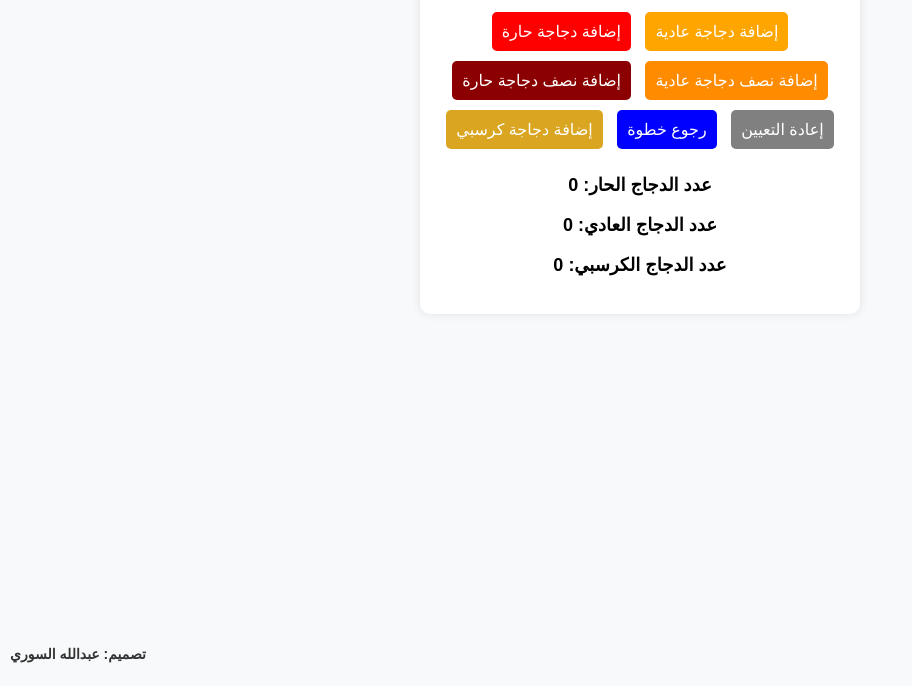
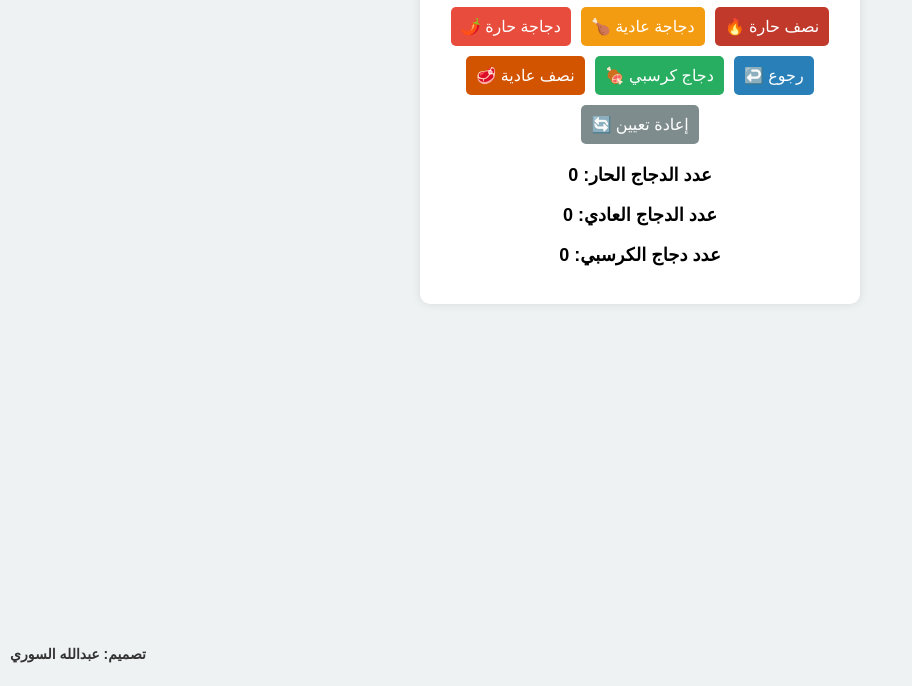
Before and after one commit to baatws/my-website, a plain HTML site: page index.html in a window 1280 px wide. Shown: the part 114-800 px from the top of the page, without its empty margins (0-912 px from the left). Drawn offline with Linux system fonts and the light colour scheme.

Commit message:
Update index.html

```diff
--- a/index.html
+++ b/index.html
@@ -7,7 +7,7 @@
     <style>
         body {
             font-family: Arial, sans-serif;
-            background-color: #f8f9fa;
+            background-color: #eef2f3;
             text-align: center;
             padding: 20px;
             margin: 0;
@@ -23,34 +23,40 @@
         }
 
         h1 {
-            color: #333;
+            color: #444;
         }
 
         .buttons {
+            display: flex;
+            flex-wrap: wrap;
+            justify-content: center;
+            gap: 10px;
             margin-bottom: 20px;
         }
 
         button {
             padding: 10px;
-            margin: 5px;
             border: none;
             border-radius: 5px;
             cursor: pointer;
             font-size: 16px;
             transition: background-color 0.3s, transform 0.2s;
+            display: flex;
+            align-items: center;
+            gap: 5px;
         }
 
         button:hover {
             transform: scale(1.05);
         }
 
-        .hot { background-color: red; color: white; }
-        .normal { background-color: orange; color: white; }
-        .half-hot { background-color: darkred; color: white; }
-        .half-regular { background-color: darkorange; color: white; }
-        .crispy { background-color: goldenrod; color: white; }
-        .undo { background-color: blue; color: white; }
-        .reset { background-color: gray; color: white; }
+        .hot { background-color: #e74c3c; color: white; }
+        .normal { background-color: #f39c12; color: white; }
+        .half-hot { background-color: #c0392b; color: white; }
+        .half-regular { background-color: #d35400; color: white; }
+        .crispy { background-color: #27ae60; color: white; }
+        .undo { background-color: #2980b9; color: white; }
+        .reset { background-color: #7f8c8d; color: white; }
 
         .results {
             font-size: 18px;
@@ -72,18 +78,18 @@
     <div class="container">
         <h1>إدارة طلبات الدجاج</h1>
         <div class="buttons">
-            <button class="hot" onclick="addOrder('hot')">إضافة دجاجة حارة</button>
-            <button class="normal" onclick="addOrder('normal')">إضافة دجاجة عادية</button>
-            <button class="half-hot" onclick="addOrder('half-hot')">إضافة نصف دجاجة حارة</button>
-            <button class="half-regular" onclick="addOrder('half-regular')">إضافة نصف دجاجة عادية</button>
-            <button class="crispy" onclick="addOrder('crispy')">إضافة دجاجة كرسبي</button>
-            <button class="undo" onclick="undoLastOrder()">رجوع خطوة</button>
-            <button class="reset" onclick="resetOrders()">إعادة التعيين</button>
+            <button class="hot" onclick="addOrder('hot')">🌶️ دجاجة حارة</button>
+            <button class="normal" onclick="addOrder('normal')">🍗 دجاجة عادية</button>
+            <button class="half-hot" onclick="addOrder('half-hot')">🔥 نصف حارة</button>
+            <button class="half-regular" onclick="addOrder('half-regular')">🥩 نصف عادية</button>
+            <button class="crispy" onclick="addOrder('crispy')">🍖 دجاج كرسبي</button>
+            <button class="undo" onclick="undoLastOrder()">↩️ رجوع</button>
+            <button class="reset" onclick="resetOrders()">🔄 إعادة تعيين</button>
         </div>
         <div class="results">
             <p>عدد الدجاج الحار: <span id="hot-count">0</span></p>
             <p>عدد الدجاج العادي: <span id="normal-count">0</span></p>
-            <p>عدد الدجاج الكرسبي: <span id="crispy-count">0</span></p>
+            <p>عدد دجاج الكرسبي: <span id="crispy-count">0</span></p>
         </div>
     </div>
 
@@ -92,10 +98,10 @@
     </footer>
 
     <script>
-        let hotCount = parseFloat(localStorage.getItem("hotCount")) || 0;
-        let normalCount = parseFloat(localStorage.getItem("normalCount")) || 0;
-        let crispyCount = parseFloat(localStorage.getItem("crispyCount")) || 0;
-        let orderHistory = JSON.parse(localStorage.getItem("orderHistory")) || [];
+        let hotCount = localStorage.getItem("hotCount") ? parseFloat(localStorage.getItem("hotCount")) : 0;
+        let normalCount = localStorage.getItem("normalCount") ? parseFloat(localStorage.getItem("normalCount")) : 0;
+        let crispyCount = localStorage.getItem("crispyCount") ? parseFloat(localStorage.getItem("crispyCount")) : 0;
+        let orderHistory = localStorage.getItem("orderHistory") ? JSON.parse(localStorage.getItem("orderHistory")) : [];
 
         document.getElementById("hot-count").textContent = hotCount;
         document.getElementById("normal-count").textContent = normalCount;
```
